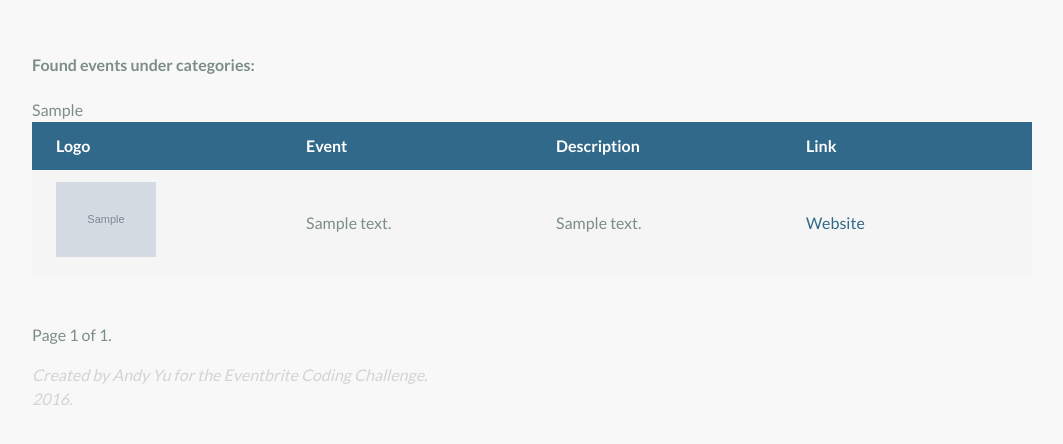
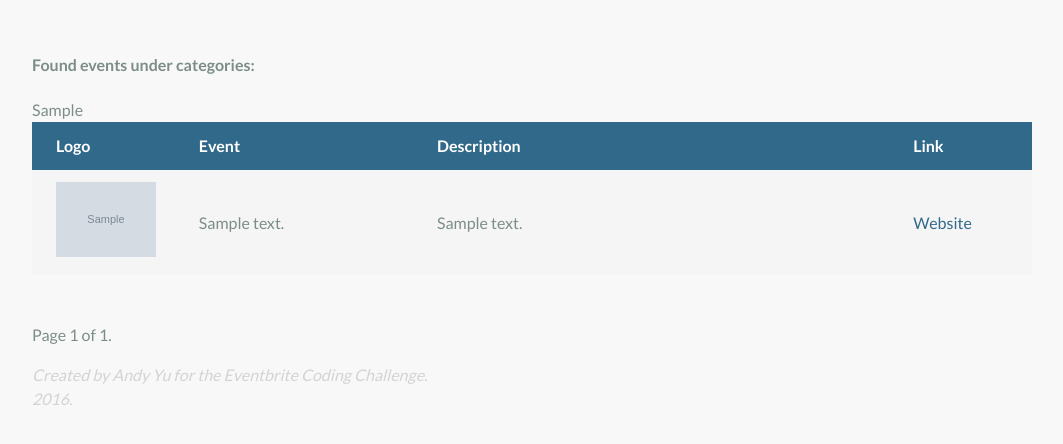
Before and after one commit to andyyu/event-finder, a Django app: template templates/eventbrite/results.html in a window 1280 px wide. Shown: the part 191-635 px from the top of the page, without its empty margins (108-1171 px from the left). Run offline with Django 3.2, Linux system fonts and the light colour scheme; the template is opened without the code that fills it: most values are stand-ins (such as "Sample title", 1, 10 or a date in 2020); grey boxes marked "Sample" are stand-in pictures; some libraries are stand-ins or nearby versions.

Commit message:
final changes

```diff
--- a/requirements.txt
+++ b/requirements.txt
@@ -1,4 +1,3 @@
-amqp==1.4.9
 anyjson==0.3.3
 billiard==3.3.0.22
 dj-static==0.0.6
--- a/static/eventbrite/css/component.css
+++ b/static/eventbrite/css/component.css
@@ -8,22 +8,23 @@
 	overflow: hidden;
 }
 .component .filler {
-	/*font-family: "Blokk", Arial, sans-serif;*/
 	color: #d3d3d3;
 	font-style: italic;
 }
+
 table {
     border-collapse: collapse;
     margin-bottom: 3em;
     width: 100%;
     background: #fff;
+    table-layout: fixed;
 }
+
 td, th {
     padding: 0.75em 1.5em;
     text-align: left;
     max-height: 100px;
-    width: 25%;
-    overflow: hidden;
+    word-wrap: break-word;
 }
 	td.err {
 		background-color: #e992b9;
@@ -32,12 +33,24 @@ td, th {
 		text-align: center;
 		line-height: 1;
 	}
+
+.logo {
+  width:15%;
+}
+.event{
+  width:25%;
+}
+.description{
+  width:50%;
+}
+.link{
+  width:15%;
+}
 th {
     background-color: #31698a;
     font-weight: bold;
     color: #fff;
     white-space: nowrap;
-    width: 25%;
 }
 tbody th {
 	background-color: #2ea879;
@@ -50,7 +63,6 @@ tbody tr:hover {
     background-color: rgba(129,208,177,.3);
 }
 
-/* For appearance */
 .sticky-wrap {
 	overflow-x: auto;
 	overflow-y: hidden;
@@ -67,12 +79,12 @@ tbody tr:hover {
 	left: 0;
 	transition: all .125s ease-in-out;
 	z-index: 50;
-	width: auto; /* Prevent table from stretching to full size */
+	width: auto;
 }
 	.sticky-wrap .sticky-thead {
 		box-shadow: 0 0.25em 0.1em -0.1em rgba(0,0,0,.125);
 		z-index: 100;
-		width: 100%; /* Force stretch */
+		width: 100%;
 	}
 	.sticky-wrap .sticky-intersect {
 		opacity: 1;
--- a/templates/eventbrite/results.html
+++ b/templates/eventbrite/results.html
@@ -32,10 +32,10 @@
         <table id="events">
           <thead>
               <tr>
-                <th>Logo</th>
-                <th>Event</th>
-                <th>Description</th>
-                <th>Link</th>
+                <th class="logo">Logo</th>
+                <th class="event">Event</th>
+                <th class="description">Description</th>
+                <th class="link">Link</th>
               </tr>
           </thead>
           <tbody>
```
Also changed, not shown: eventbrite/views.py (+7 -4 lines), templates/eventbrite/results2.html (deleted, +0 -26 lines).
